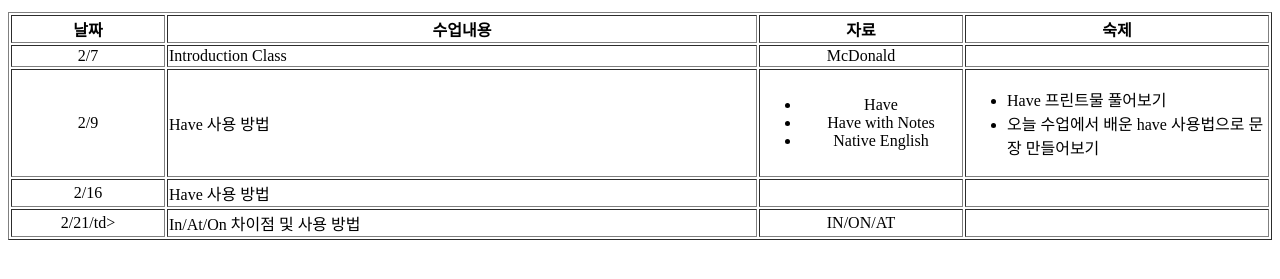
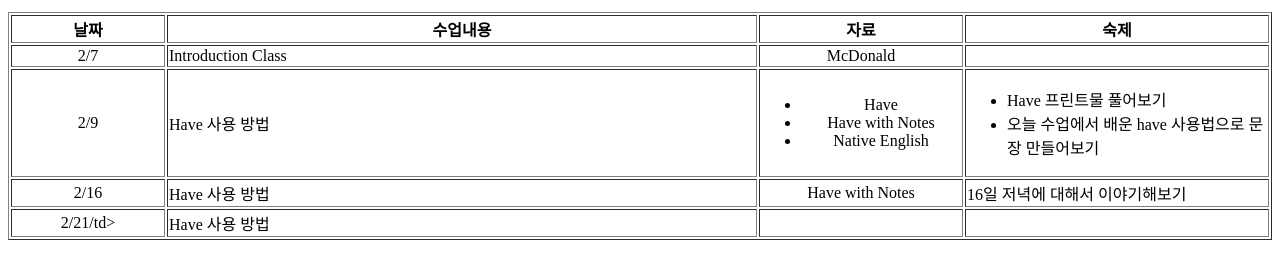
Before and after one commit to JohnathanIssac/JDSFT, a plain HTML site: page index.html in a window 1280 px wide. Shown: the part 113-392 px from the top of the page. Drawn offline with Linux system fonts and the light colour scheme.

Commit message:
Update index.html

```diff
--- a/index.html
+++ b/index.html
@@ -46,14 +46,14 @@
                  <tr>
                     <td id="date">2/16</td>
                     <td>Have 사용 방법</td>
-                    <td id="file"><a href="#"></a></td>
-                    <td></td>
+                    <td id="file"><a href="have2.pdf">Have with Notes</a></td>
+                    <td>16일 저녁에 대해서 이야기해보기</td>
                 </tr>
 
                  <tr>
                     <td id="date">2/21/td>
-                    <td>In/At/On 차이점 및 사용 방법</td>
-                    <td id="file"><a href="INONAT.pdf">IN/ON/AT</a></td>
+                    <td>Have 사용 방법</td>
+                    <td id="file"><a href="#"></a></td>
                     <td></td>
                 </tr>
 
```
